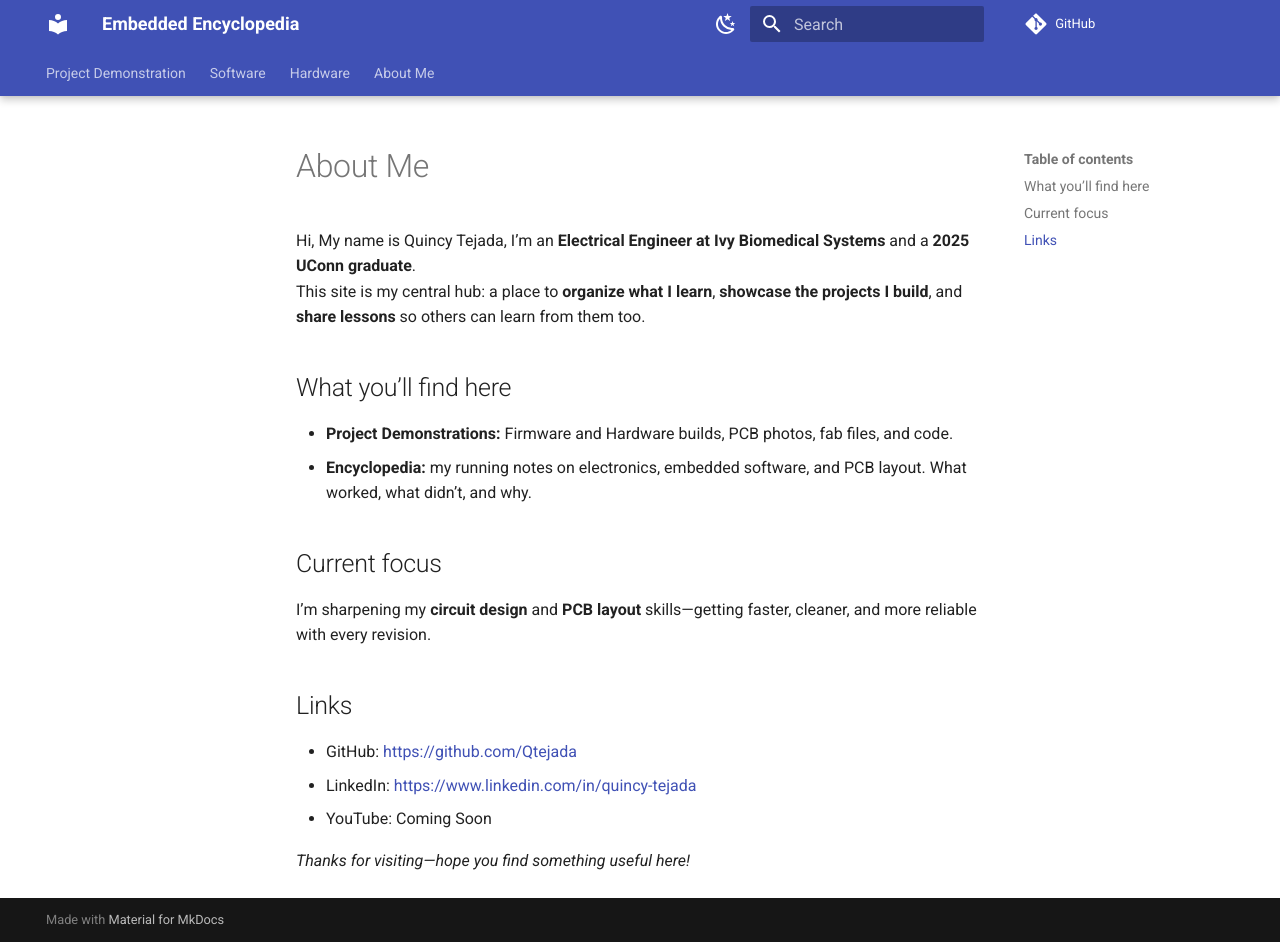
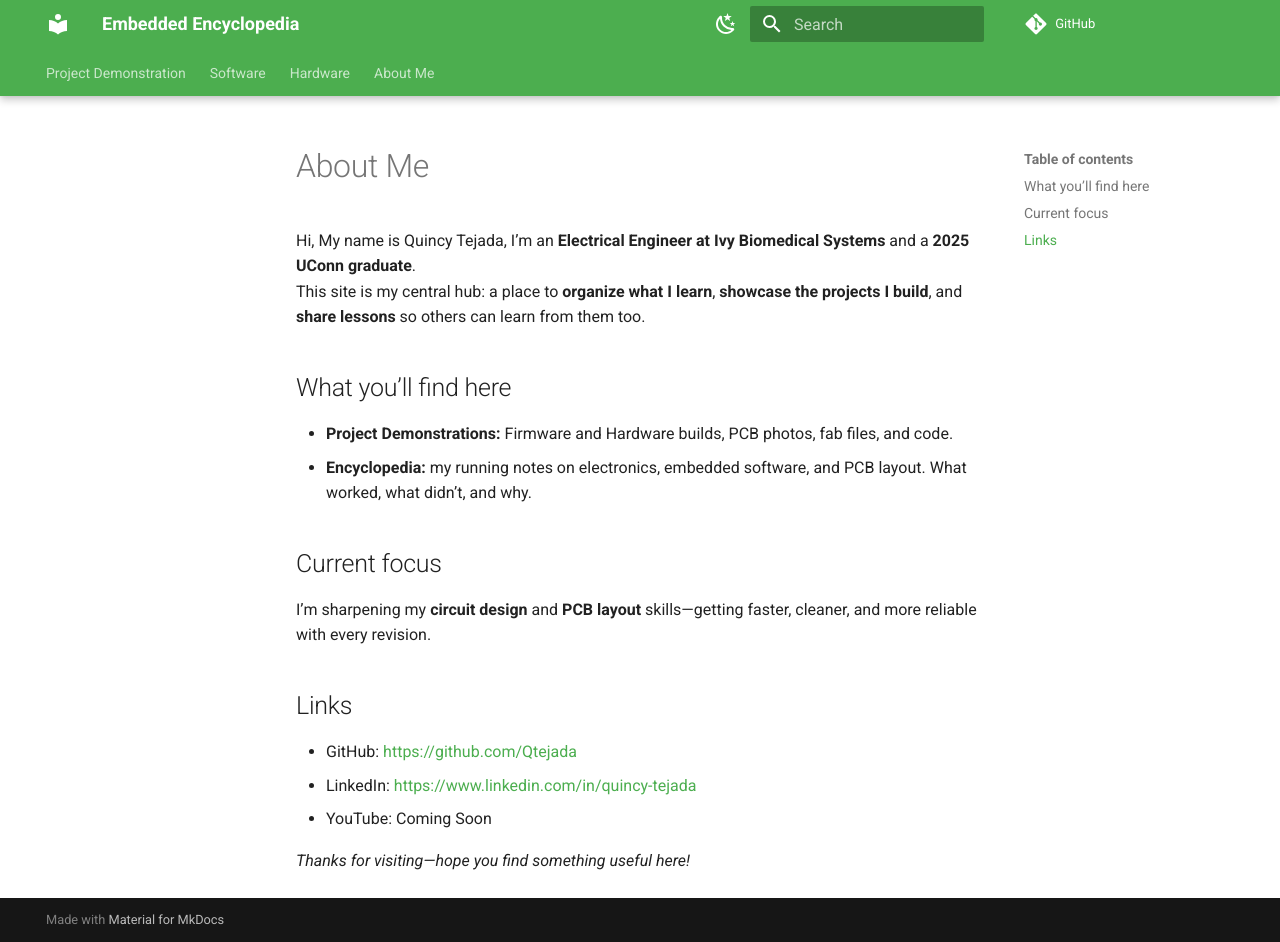
Before and after one commit to Qtejada/Embedded-Encyclopedia, an MkDocs documentation site: the page built from docs/index.md, in a window 1280 px wide and 942 px high. Built offline with MkDocs 1.6.1 and Material for MkDocs 9.7.7, drawn with Linux system fonts in a browser that asks for light colours; comment, search, counter and statistics services are not loaded.

Commit message:
Update mkdocs.yml

```diff
--- a/mkdocs.yml
+++ b/mkdocs.yml
@@ -9,20 +9,23 @@ theme:
     - navigation.tabs.sticky
     - navigation.sections
     - navigation.top
+    - navigation.indexes
     - content.code.copy
     - search.highlight
     - search.suggest
   palette:
     - scheme: default
-      primary: indigo
+      primary: green
       toggle:
         icon: material/weather-night
         name: Switch to dark mode
     - scheme: slate
-      primary: indigo
+      primary: green
       toggle:
         icon: material/weather-sunny
         name: Switch to light mode
+  extra_css:
+  - assets/brand.css
 plugins:
   - search
   - glightbox
```
